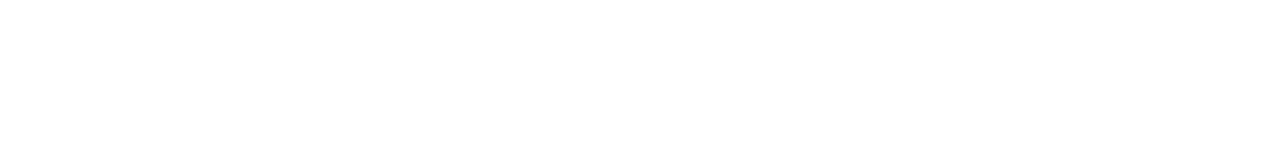
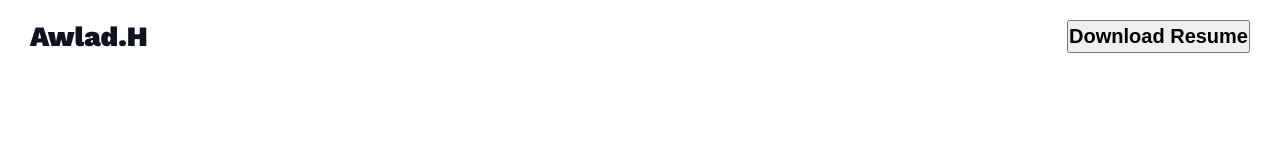
Before and after one commit to elias-deoun/Assignment-dev, a plain HTML site: page index.html in a window 1280 px wide. Drawn offline with nearby package versions, Linux system fonts and the light colour scheme; a web font is replaced by a local one.

Commit message:
header section

```diff
--- a/index.html
+++ b/index.html
@@ -4,10 +4,17 @@
   <meta charset="UTF-8">
   <meta name="viewport" content="width=device-width, initial-scale=1.0">
   <title>Assignment</title>
+  <link rel="preconnect" href="https://fonts.googleapis.com">
+<link rel="preconnect" href="https://fonts.gstatic.com" crossorigin>
+<link href="https://fonts.googleapis.com/css2?family=Azeret+Mono:ital,wght@0,100..900;1,100..900&family=Work+Sans:ital,wght@0,100..900;1,100..900&display=swap" rel="stylesheet">
+  <link rel="stylesheet" href="styles/style.css">
 </head>
-<body>
+<body class="work-sans">
   <header>
-
+<nav class="nav">
+  <h3 class="name">Awlad.H</h3>
+  <input class="btn-a" type="button" value="Download Resume">
+</nav>
   </header>
   <main>
 
--- /dev/null
+++ b/styles/style.css
@@ -0,0 +1,26 @@
+.work-sans{
+  font-family: "Work Sans", sans-serif;
+  font-optical-sizing: auto;
+  font-weight: <weight>;
+  font-style: normal;
+}
+
+*{
+  margin: 0;
+  padding: 0;
+}
+.nav{
+  display: flex;
+  justify-content: space-between;
+  margin: 20px 30px;
+  text-align: center;
+}
+.name{
+  font-size: 28px;
+  font-weight: 900;
+  color: rgba(13, 19, 33, 1);
+}
+.btn-a{
+  font-size:20px;
+  font-weight: 600;
+}
```
